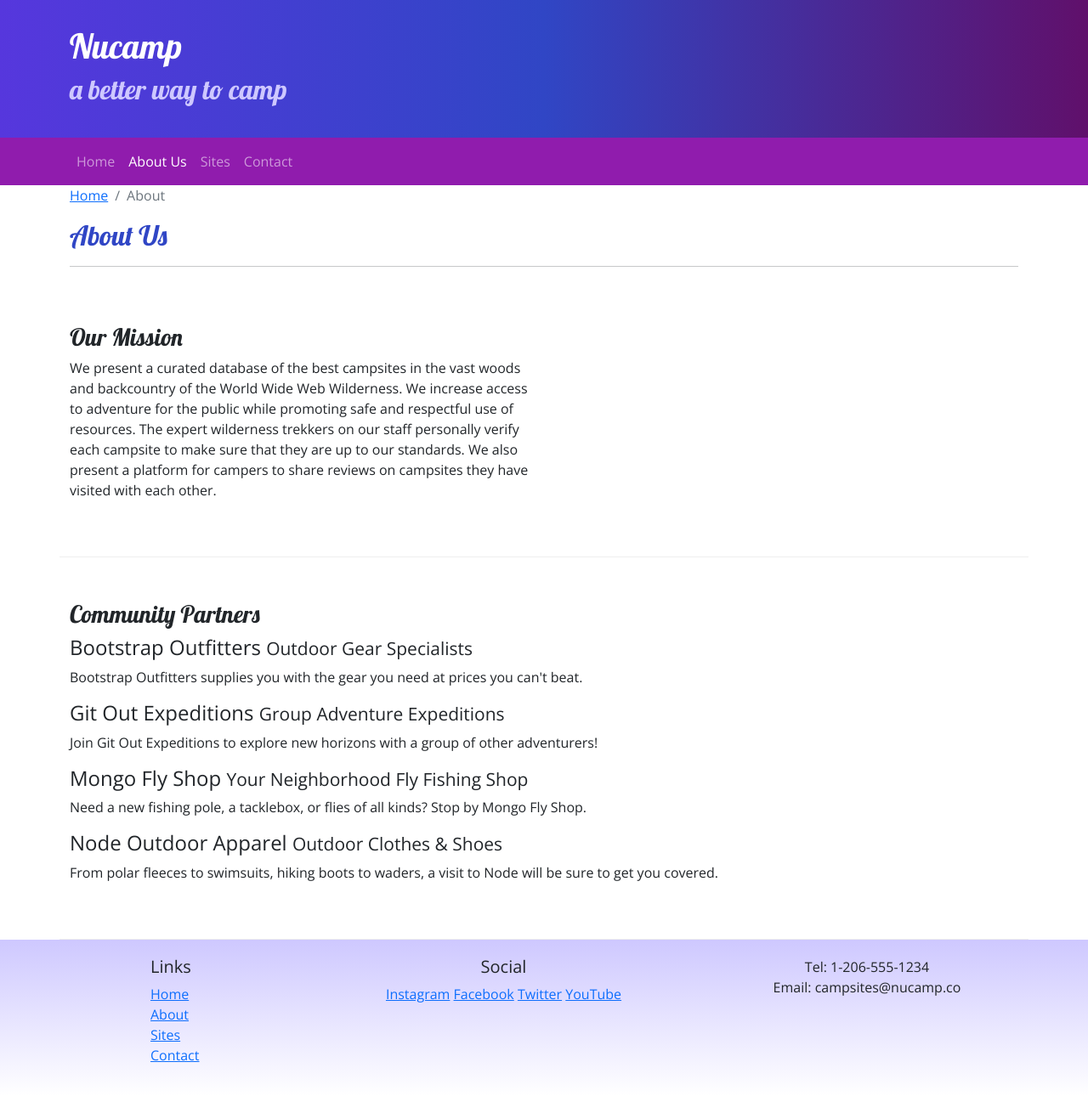
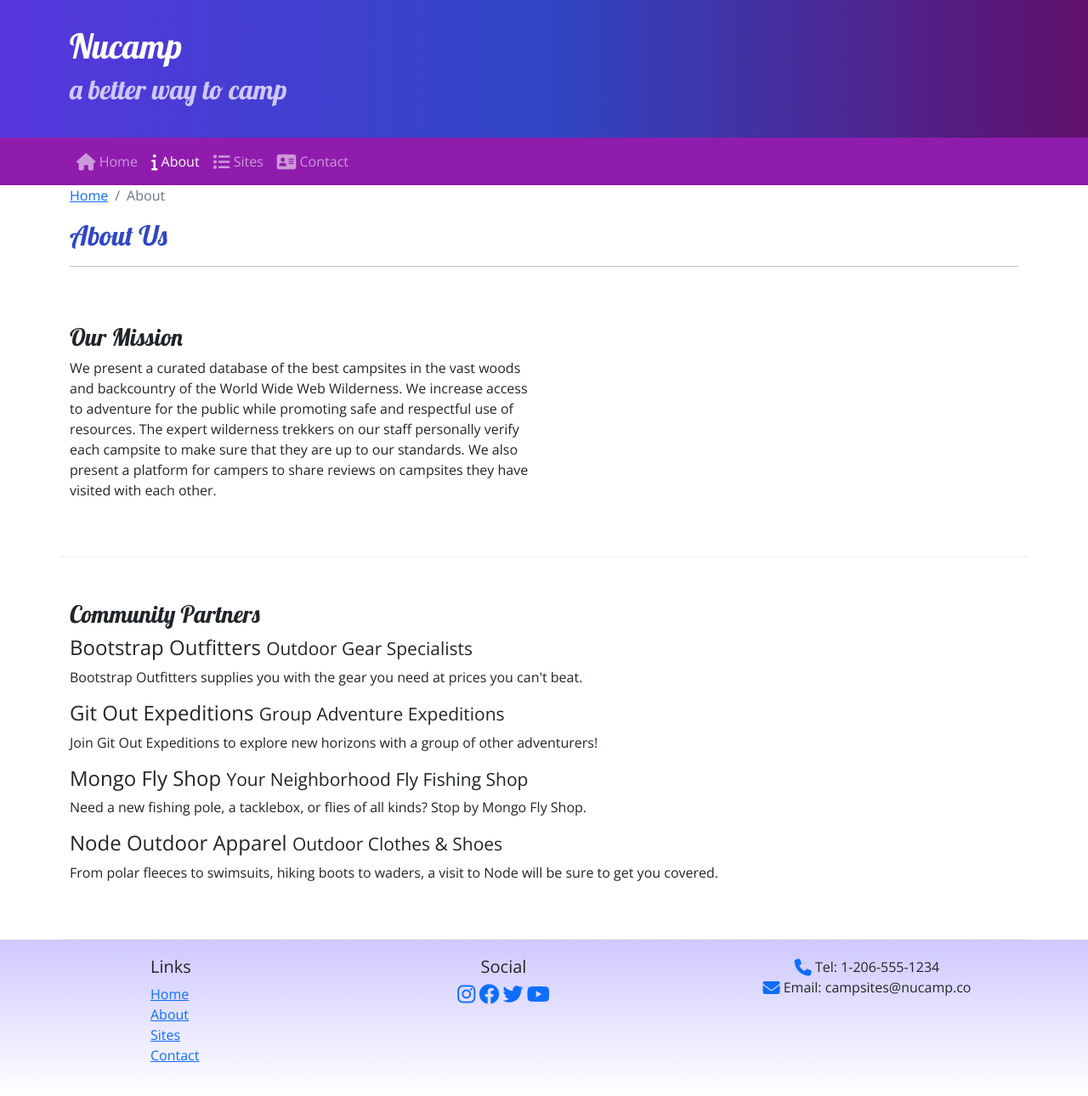
Before and after one commit to Tiffany-McCullough/Nucampsite, a plain HTML site: page aboutus.html in a window 1280 px wide. Shown: the whole page at 85% size. Drawn offline with nearby package versions, Linux system fonts and the light colour scheme.

Commit message:
Icon Fonts

```diff
--- a/aboutus.html
+++ b/aboutus.html
@@ -6,8 +6,11 @@
     <meta charset="utf-8" />
     <meta name="viewport" content="width=device-width, initial-scale=1" />
 
+    <!-- Bootstrap CSS -->
     <link href="https://cdn.jsdelivr.net/npm/bootstrap@5.2.3/dist/css/bootstrap.min.css" rel="stylesheet" integrity="sha384-rbsA2VBKQhggwzxH7pPCaAqO46MgnOM80zW1RWuH61DGLwZJEdK2Kadq2F9CUG65" crossorigin="anonymous"/>
 
+    <!-- Additional CSS must be placed after Bootstrap CSS -->
+    <link rel="stylesheet" href="https://cdnjs.cloudflare.com/ajax/libs/font-awesome/6.2.1/css/all.min.css" integrity="sha512-MV7K8+y+gLIBoVD59lQIYicR65iaqukzvf/nwasF0nqhPay5w/9lJmVM2hMDcnK1OnMGCdVK+iQrJ7lzPJQd1w==" crossorigin="anonymous" referrerpolicy="no-referrer"/>
     <link rel="stylesheet" href="https://fonts.googleapis.com/css?family=Lobster|Open+Sans" />
     <link rel="stylesheet" href="css/styles.css" />
     <title>Nucamp: A Better Way To Camp</title>
@@ -15,6 +18,7 @@
 
 <body>
 
+    <!-- header -->
     <header>
         <div class="container">
             <div class="row">
@@ -34,15 +38,16 @@
             </button>
             <div class="collapse navbar-collapse" id="nucampNavbar">
                 <ul class="navbar-nav">
-                    <li class="nav-item"><a class="nav-link" href="index.html">Home</a></li>
-                    <li class="nav-item"><a class="nav-link active" href="#">About Us</a></li>
-                    <li class="nav-item"><a class="nav-link" href="#">Sites</a></li>
-                    <li class="nav-item"><a class="nav-link" href="#">Contact</a></li>
+                    <li class="nav-item"><a class="nav-link" href="index.html"><i class="fa-solid fa-house fa-lg"></i> Home</a></li>
+                    <li class="nav-item"><a class="nav-link active" href="#"><i class="fa-solid fa-info fa-lg"></i> About</a></li>
+                    <li class="nav-item"><a class="nav-link" href="#"><i class="fa-solid fa-list fa-lg"></i> Sites</a></li>
+                    <li class="nav-item"><a class="nav-link" href="#"><i class="fa-solid fa-address-card fa-lg"></i> Contact</a></li>
                 </ul>
             </div>
         </div>
     </nav>
 
+    <!-- main section -->
     <main class="container">
         <div>
             <div class="col">
@@ -55,6 +60,7 @@
             </div>
         </div>
 
+        <!-- our mission section -->
         <section class="row row-content">
             <div class="col-sm-6">
                 <h3>Our Mission</h3>
@@ -65,6 +71,7 @@
             </div>
         </section>
 
+        <!-- community partners section -->
         <section class="row row-content">
             <div class="col">
                 <h3>Community Partners</h3>
@@ -80,13 +87,14 @@
         </section>
     </main>
 
-    <footer>
+    <!-- footer -->
+      <footer>
         <div class="container">
             <div class="row">
                 <div class="col-4 col-sm-2 offset-1">
                     <h5>Links</h5>
                     <ul class="list-unstyled">
-                        <li><a href="index.html">Home</a></li>
+                        <li><a href="#">Home</a></li>
                         <li><a href="#">About</a></li>
                         <li><a href="#">Sites</a></li>
                         <li><a href="#">Contact</a></li>
@@ -94,19 +102,20 @@
                 </div>
                 <div class="col-6 col-sm-5 text-center">
                     <h5>Social</h5>
-                    <a href="http://instagram.com/">Instagram</a>
-                    <a href="http://facebook.com/">Facebook</a>
-                    <a href="http://twitter.com/">Twitter</a>
-                    <a href="http://youtube.com/">YouTube</a>
+                    <a href="http://instagram.com/"><i class="fa-brands fa-instagram fa-xl"></i></a>
+                    <a href="http://facebook.com/"><i class="fa-brands fa-facebook fa-xl"></i></a>
+                    <a href="http://twitter.com/"><i class="fa-brands fa-twitter fa-xl"></i></a>
+                    <a href="http://youtube.com/"><i class="fa-brands fa-youtube fa-xl"></i></a>
                 </div>
                 <div class="col-sm-4 text-center">
-                    Tel: 1-206-555-1234<br />
-                    Email: campsites@nucamp.co
+                    <i class="fa-solid fa-phone fa-lg text-primary"></i> Tel: 1-206-555-1234<br />
+                    <i class="fa-solid fa-envelope fa-lg text-primary"></i> Email: campsites@nucamp.co
                 </div>
-           </div>
+            </div>
         </div>
     </footer>
 
+    <!-- Bootstrap JavaScript plugins-->
     <script src="https://cdn.jsdelivr.net/npm/bootstrap@5.2.3/dist/js/bootstrap.bundle.min.js" integrity="sha384-kenU1KFdBIe4zVF0s0G1M5b4hcpxyD9F7jL+jjXkk+Q2h455rYXK/7HAuoJl+0I4" crossorigin="anonymous"></script>
 
 </body>
```
Also changed, not shown: index.html (+13 -10 lines).
